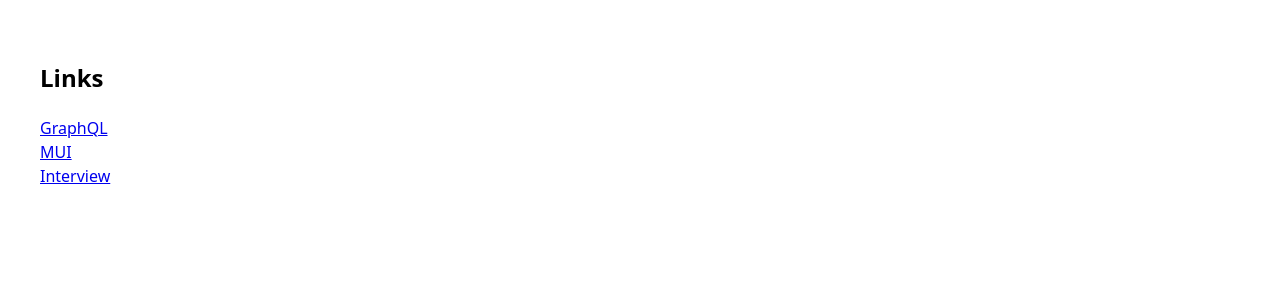
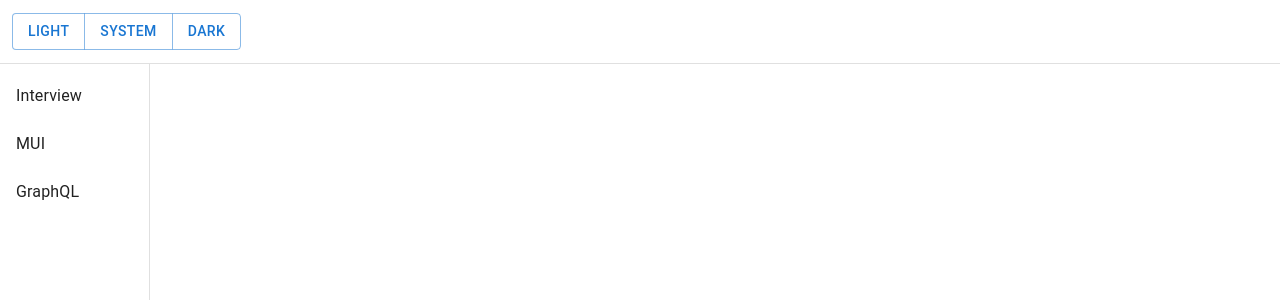
Before and after one commit to yay/gql-sandbox-client, a React (Vite) app: page / in a window 1280 px wide. Shown: the top 300 px of the page. Built offline with nearby package versions, Linux system fonts and the light colour scheme.

Commit message:
Layout improvements.

```diff
--- a/package.json
+++ b/package.json
@@ -15,6 +15,7 @@
   },
   "dependencies": {
     "@apollo/client": "3.9.5",
+    "@emotion/css": "11.13.0",
     "@emotion/react": "11.11.4",
     "@emotion/styled": "11.11.0",
     "@heroicons/react": "2.1.4",
--- a/src/App.tsx
+++ /dev/null
@@ -1,24 +0,0 @@
-import React, { useCallback, useEffect } from 'react';
-import { useMediaQuery, Box } from '@mui/material';
-import { useDesignContext } from './Theme';
-
-export function App() {
-  const { setThemeOptions } = useDesignContext();
-  const prefersDarkMode = useMediaQuery('(prefers-color-scheme: dark)');
-
-  const useSystemColorTheme = useCallback(
-    () => setThemeOptions({ palette: { mode: prefersDarkMode ? 'dark' : 'light' } }),
-    [prefersDarkMode, setThemeOptions]
-  );
-
-  useEffect(() => useSystemColorTheme(), [useSystemColorTheme]);
-
-  return (
-    <Box display="flex" flexDirection="column" padding={5}>
-      <h2>Links</h2>
-      <a href="/gql">GraphQL</a>
-      <a href="/mui">MUI</a>
-      <a href="/interview">Interview</a>
-    </Box>
-  );
-}
--- /dev/null
+++ b/src/AppLayout.tsx
@@ -0,0 +1,154 @@
+import React, { FC, useCallback, useEffect, useMemo } from 'react';
+import Box from '@mui/material/Box';
+import IconButton from '@mui/material/IconButton';
+import MenuIcon from '@mui/icons-material/Menu';
+import Drawer from '@mui/material/Drawer';
+import List from '@mui/material/List';
+import ListItem from '@mui/material/ListItem';
+import ListItemButton from '@mui/material/ListItemButton';
+import ListItemText from '@mui/material/ListItemText';
+import { Link, Outlet } from 'react-router-dom';
+import CssBaseline from '@mui/material/CssBaseline';
+import Button from '@mui/material/Button';
+import { useDesignContext } from './Theme';
+import useMediaQuery from '@mui/material/useMediaQuery';
+import { ButtonGroup, styled, useTheme } from '@mui/material';
+import { css } from '@emotion/css';
+
+const drawerWidth = 150;
+const appBarHeight = 64;
+
+type Route = {
+  name: string;
+  path: string;
+};
+
+export type AppLayoutProps = {
+  routes: Route[];
+};
+
+export const AppLayout: FC<AppLayoutProps> = ({ routes }) => {
+  const theme = useTheme();
+  const { setThemeOptions } = useDesignContext();
+  const prefersDarkMode = useMediaQuery('(prefers-color-scheme: dark)');
+
+  const useSystemColorTheme = useCallback(
+    () => setThemeOptions({ palette: { mode: prefersDarkMode ? 'dark' : 'light' } }),
+    [prefersDarkMode, setThemeOptions]
+  );
+
+  useEffect(() => useSystemColorTheme(), [useSystemColorTheme]);
+
+  const [mobileOpen, setMobileOpen] = React.useState(false);
+  const [isClosing, setIsClosing] = React.useState(false);
+
+  const handleDrawerClose = () => {
+    setIsClosing(true);
+    setMobileOpen(false);
+  };
+
+  const handleDrawerTransitionEnd = () => {
+    setIsClosing(false);
+  };
+
+  const handleDrawerToggle = () => {
+    if (!isClosing) {
+      setMobileOpen(!mobileOpen);
+    }
+  };
+
+  const linkCls = useMemo(() => {
+    return css`
+      text-decoration: none;
+      color: ${theme.palette.text.primary};
+    `;
+  }, [theme.palette.text.primary]);
+
+  const drawer = (
+    <div>
+      <List>
+        {routes.map(({ name, path }) => (
+          <Link key={path} to={path} className={linkCls}>
+            <ListItem disablePadding>
+              <ListItemButton>
+                <ListItemText primary={name} />
+              </ListItemButton>
+            </ListItem>
+          </Link>
+        ))}
+      </List>
+    </div>
+  );
+
+  return (
+    <Box sx={{ display: 'flex' }}>
+      <CssBaseline />
+      <Toolbar
+        sx={{
+          position: 'fixed',
+          width: '100%',
+        }}
+      >
+        <IconButton
+          color="inherit"
+          edge="start"
+          onClick={handleDrawerToggle}
+          sx={{ marginRight: 2, display: { sm: 'none' } }}
+        >
+          <MenuIcon />
+        </IconButton>
+        <ButtonGroup>
+          <Button onClick={() => setThemeOptions({ palette: { mode: 'light' } })}>Light</Button>
+          <Button onClick={useSystemColorTheme}>System</Button>
+          <Button onClick={() => setThemeOptions({ palette: { mode: 'dark' } })}>Dark</Button>
+        </ButtonGroup>
+      </Toolbar>
+      <Box component="nav" sx={{ width: { sm: drawerWidth }, flexShrink: { sm: 0 } }}>
+        {/* The implementation can be swapped with js to avoid SEO duplication of links. */}
+        <Drawer
+          container={document.body}
+          variant="temporary"
+          open={mobileOpen}
+          onTransitionEnd={handleDrawerTransitionEnd}
+          onClose={handleDrawerClose}
+          ModalProps={{
+            keepMounted: true, // Better open performance on mobile.
+          }}
+          sx={{
+            display: { xs: 'block', sm: 'none' },
+            '& .MuiPaper-root': { marginTop: `${appBarHeight}px` },
+            '& .MuiDrawer-paper': { boxSizing: 'border-box', width: drawerWidth },
+          }}
+        >
+          {drawer}
+        </Drawer>
+        <Drawer
+          variant="permanent"
+          sx={{
+            display: { xs: 'none', sm: 'block' },
+            '& .MuiPaper-root': { marginTop: `${appBarHeight}px` },
+            '& .MuiDrawer-paper': { boxSizing: 'border-box', width: drawerWidth },
+          }}
+          open
+        >
+          {drawer}
+        </Drawer>
+      </Box>
+      <Box
+        component="main"
+        sx={{ flexGrow: 1, padding: 1, width: { sm: `calc(100% - ${drawerWidth}px)` }, marginTop: `${appBarHeight}px` }}
+      >
+        <Outlet />
+      </Box>
+    </Box>
+  );
+};
+
+const Toolbar = styled('div')(({ theme }) => ({
+  display: 'flex',
+  borderBottom: `1px solid ${theme.palette.divider}`,
+  height: `${appBarHeight}px`,
+  flexDirection: 'row',
+  alignItems: 'center',
+  padding: '0 12px',
+}));
--- a/src/index.tsx
+++ b/src/index.tsx
@@ -1,14 +1,14 @@
 import React from 'react';
 import ReactDOM from 'react-dom/client';
-import './index.css';
+// import './index.css'; // Using MUI's <CssBaseline /> instead.
 
 import { ApolloClient, InMemoryCache, ApolloProvider } from '@apollo/client';
 import { DesignProvider } from './Theme';
 import { RouterProvider, createBrowserRouter } from 'react-router-dom';
 import { GraphQLDemo } from './gql/GraphQLDemo';
 import { MUIDemo } from './mui/MUIDemo';
-import { App } from './App';
 import { Interview } from './interview/Interview';
+import { AppLayout } from './AppLayout';
 
 // DataGrid "license".
 setInterval(() => {
@@ -24,13 +24,27 @@ const client = new ApolloClient({
   connectToDevTools: true,
 });
 
+const routes = [
+  {
+    name: 'Interview',
+    path: 'interview',
+  },
+  {
+    name: 'MUI',
+    path: '/mui',
+  },
+  {
+    name: 'GraphQL',
+    path: '/gql',
+  },
+];
+
 // https://reactrouter.com/en/main/start/tutorial
 const router = createBrowserRouter([
   {
     path: '/',
-    element: <App />,
-    errorElement: '',
-  },
+    element: <AppLayout routes={routes} />,
+    children: [
       {
         path: '/mui',
         element: <MUIDemo />,
@@ -43,6 +57,8 @@ const router = createBrowserRouter([
         path: '/interview',
         element: <Interview />,
       },
+    ],
+  },
 ]);
 
 ReactDOM.createRoot(document.getElementById('root') as HTMLElement).render(
--- a/src/mui/MUIDemo.tsx
+++ b/src/mui/MUIDemo.tsx
@@ -1,25 +1,14 @@
-import React, { FC, useCallback, useEffect } from 'react';
-import { Grid, Button, useMediaQuery, Box } from '@mui/material';
-import { Button as BaseButton } from '@mui/base';
-import { /* CssVarsBasic, */ useDesignContext } from '../Theme';
+import React, { FC } from 'react';
+import { Grid, Box } from '@mui/material';
 import { DatePicker } from '@mui/x-date-pickers/DatePicker';
 import { LocalizationProvider } from '@mui/x-date-pickers/LocalizationProvider';
 import { AdapterDayjs } from '@mui/x-date-pickers/AdapterDayjs';
 import dayjs, { Dayjs } from 'dayjs';
-import { GridDemo } from '../GridDemo';
+import { GridDemo } from './GridDemo';
 import { Chart, echarts } from '../chart/Chart';
 
 export function MUIDemo() {
   const [date, setDate] = React.useState<Dayjs | null>(dayjs('2022-04-17'));
-  const { setThemeOptions } = useDesignContext();
-  const prefersDarkMode = useMediaQuery('(prefers-color-scheme: dark)');
-
-  const useSystemColorTheme = useCallback(
-    () => setThemeOptions({ palette: { mode: prefersDarkMode ? 'dark' : 'light' } }),
-    [prefersDarkMode, setThemeOptions]
-  );
-
-  useEffect(() => useSystemColorTheme(), [useSystemColorTheme]);
 
   return (
     <Box
@@ -36,13 +25,6 @@ export function MUIDemo() {
       }}
     >
       <Grid container direction={'column'} rowGap={2}>
-        <Grid container direction={'row'} columnGap={2} alignItems={'center'}>
-          <Button variant={'outlined'}>Material Button</Button>
-          <BaseButton>Base Button</BaseButton>
-          <Button onClick={() => setThemeOptions({ palette: { mode: 'light' } })}>Light</Button>
-          <Button onClick={() => setThemeOptions({ palette: { mode: 'dark' } })}>Dark</Button>
-          <Button onClick={useSystemColorTheme}>System</Button>
-        </Grid>
         <LocalizationProvider dateAdapter={AdapterDayjs}>
           <DatePicker label="Pick a date" value={date} onChange={(newDate) => setDate(newDate)} />
         </LocalizationProvider>
@@ -102,6 +84,7 @@ const AreaChart: FC = () => {
       ]}
       series={[
         {
+          id: 'Line 1',
           name: 'Line 1',
           type: 'line',
           stack: 'Total',
@@ -129,6 +112,7 @@ const AreaChart: FC = () => {
           data: [140, 232, 101, 264, 90, 340, 250],
         },
         {
+          id: 'Line 2',
           name: 'Line 2',
           type: 'line',
           stack: 'Total',
@@ -156,6 +140,7 @@ const AreaChart: FC = () => {
           data: [120, 282, 111, 234, 220, 340, 310],
         },
         {
+          id: 'Line 3',
           name: 'Line 3',
           type: 'line',
           stack: 'Total',
@@ -183,6 +168,7 @@ const AreaChart: FC = () => {
           data: [320, 132, 201, 334, 190, 130, 220],
         },
         {
+          id: 'Line 4',
           name: 'Line 4',
           type: 'line',
           stack: 'Total',
@@ -210,6 +196,7 @@ const AreaChart: FC = () => {
           data: [220, 402, 231, 134, 190, 230, 120],
         },
         {
+          id: 'Line 5',
           name: 'Line 5',
           type: 'line',
           stack: 'Total',
```
Also changed, not shown: src/GraphQLTest.tsx (deleted, +0 -28 lines), src/chart/Chart.tsx (+0 -10 lines), src/mui/GridDemo.tsx (renamed from src/GridDemo.tsx), 1 other file (tests, documents, lock files or other folders). Lines whose indentation alone changed are shown as unchanged.
